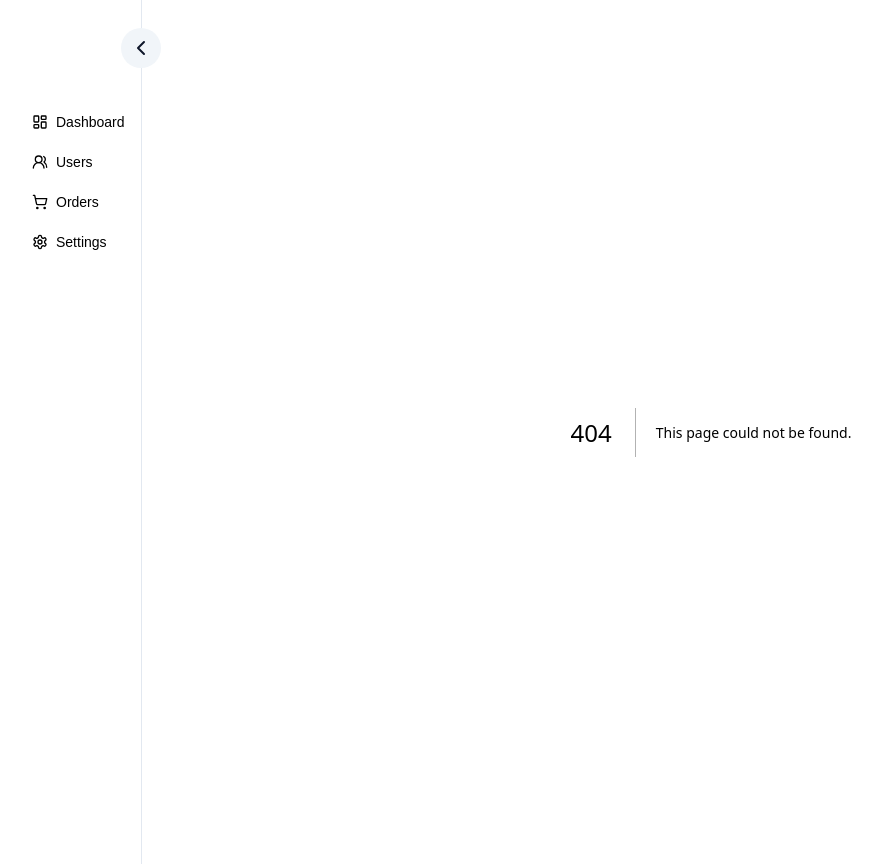
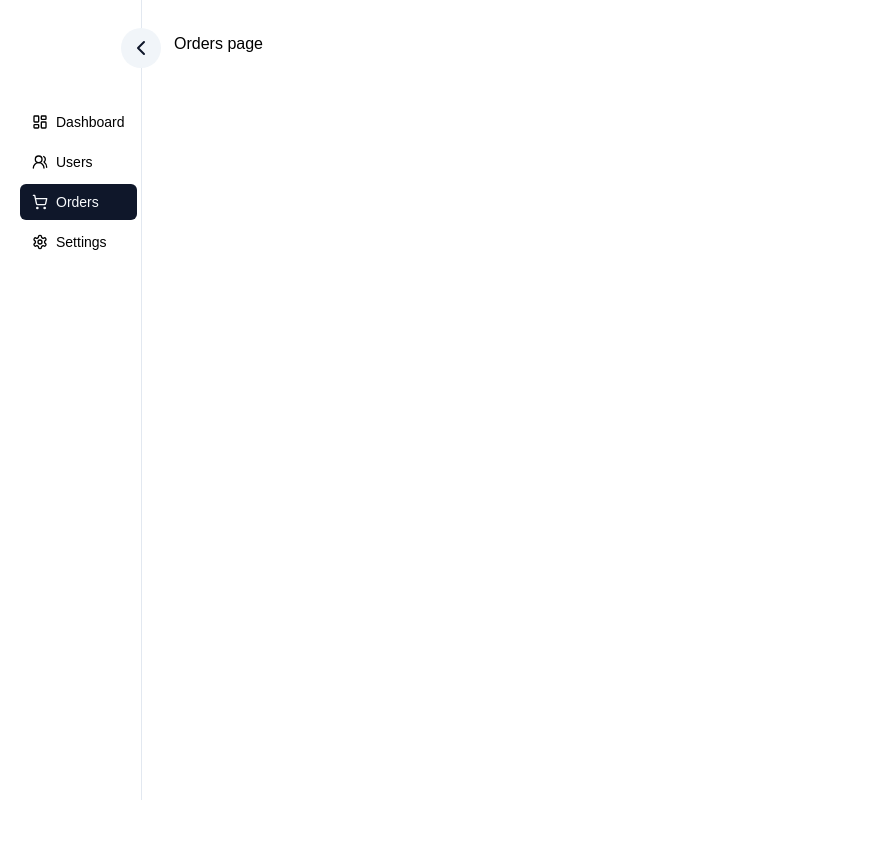
Before and after one commit to emamjion/shadcn-dashboard, a Next.js app: page /dashboard/orders in a window 1280 px wide. Before the commit this address had no page. Shown: the whole page, without its empty margins (0-890 px from the left). After the commit the page ends 800 px from the top, so only its background shows below. Built offline with nearby package versions, Linux system fonts and the light colour scheme.

Commit message:
dashboard layout changes

```diff
--- /dev/null
+++ b/src/app/(withDashboardLayout)/dashboard/page.tsx
@@ -0,0 +1,66 @@
+import Card, { CardProps } from "@/components/Card";
+import { DataChart } from "@/components/DataChart";
+import PageTitle from "@/components/PageTitle";
+import RecentSales from "@/components/RecentSales";
+import { Button } from "@/components/ui/button";
+import { ChartSpline, CreditCard, DollarSign, Users } from "lucide-react";
+import Link from "next/link";
+
+const cardData: CardProps[] = [
+  {
+    label: "Total Revenue",
+    amount: "$45,231.89",
+    description: "+20.1% from last month",
+    icon: DollarSign,
+  },
+  {
+    label: "Subscriptions",
+    amount: "+2350",
+    description: "+180.1% from last month",
+    icon: Users,
+  },
+  {
+    label: "Sales",
+    amount: "+12,234",
+    description: "+19.1% from last month",
+    icon: CreditCard,
+  },
+  {
+    label: "Active Now",
+    amount: "+573",
+    description: "+201% from last month",
+    icon: ChartSpline,
+  },
+];
+
+export default function Home() {
+  return (
+    <div>
+      <div className="flex justify-between">
+          <PageTitle title="Dashboard" />
+          <Link href='/login'>
+          <Button>Logout</Button>
+          </Link>
+      </div>
+      <section className="flex gap-4 mt-4">
+        {
+          cardData.map((cd, index) => (
+            <Card key={index} label={cd.label} amount={cd.amount} description={cd.description} icon={cd.icon} />
+          ))
+        }
+      </section>
+      {/* chart and Recent sales section */}
+      <section className="mt-4 flex gap-4">
+        {/* chart */}
+        <div className="w-[60%]">
+          <DataChart/>
+        </div>
+
+        {/* Recent sales */}
+        <div className="w-[40%] p-6 rounded-xl border shadow">
+          <RecentSales/>
+        </div>
+      </section>
+    </div>
+  );
+}
--- /dev/null
+++ b/src/app/(withDashboardLayout)/layout.tsx
@@ -0,0 +1,16 @@
+import SideNavbar from '@/components/SideNavbar'
+import React, { ReactNode } from 'react'
+
+const DashboardLayout = ({children} : {children : ReactNode}) => {
+  return (
+    <div className={`w-full min-h-screen bg-white text-black flex`}>
+        {/* Sidebar */}
+        <SideNavbar />
+
+        {/* Dashboard main page */}
+        <div className="p-8 w-full">{children}</div>
+    </div>
+  )
+}
+
+export default DashboardLayout
--- a/src/app/layout.tsx
+++ b/src/app/layout.tsx
@@ -1,8 +1,6 @@
-import SideNavbar from "@/components/SideNavbar";
 import type { Metadata } from "next";
 import localFont from "next/font/local";
 import "./globals.css";
-// import { usePathname } from "next/navigation";
 
 const geistSans = localFont({
   src: "./fonts/GeistVF.woff",
@@ -30,15 +28,9 @@ export default function RootLayout({
   return (
     <html lang="en">
       <body
-        className={`
-          w-full min-h-screen bg-white text-black flex
-          ${geistSans.variable} ${geistMono.variable} antialiased`}
+        className={`${geistSans.variable} ${geistMono.variable} antialiased`}
       >
-        {/* Sidebar */}
-         <SideNavbar />
-
-        {/* main page */}
-        <div className="p-8 w-full">{children}</div>
+        {children}
       </body>
     </html>
   );
--- a/src/app/page.tsx
+++ b/src/app/page.tsx
@@ -1,66 +1,9 @@
-import Card, { CardProps } from "@/components/Card";
-import { DataChart } from "@/components/DataChart";
-import PageTitle from "@/components/PageTitle";
-import RecentSales from "@/components/RecentSales";
-import { Button } from "@/components/ui/button";
-import { ChartSpline, CreditCard, DollarSign, Users } from "lucide-react";
-import Link from "next/link";
+import React from 'react'
 
-const cardData: CardProps[] = [
-  {
-    label: "Total Revenue",
-    amount: "$45,231.89",
-    description: "+20.1% from last month",
-    icon: DollarSign,
-  },
-  {
-    label: "Subscriptions",
-    amount: "+2350",
-    description: "+180.1% from last month",
-    icon: Users,
-  },
-  {
-    label: "Sales",
-    amount: "+12,234",
-    description: "+19.1% from last month",
-    icon: CreditCard,
-  },
-  {
-    label: "Active Now",
-    amount: "+573",
-    description: "+201% from last month",
-    icon: ChartSpline,
-  },
-];
+const Homepage = () => {
+  return (
+    <div>Homepage</div>
+  )
+}
 
-export default function Home() {
-  return (
-    <div>
-      <div className="flex justify-between">
-          <PageTitle title="Dashboard" />
-          <Link href='/login'>
-          <Button>Logout</Button>
-          </Link>
-      </div>
-      <section className="flex gap-4 mt-4">
-        {
-          cardData.map((cd, index) => (
-            <Card key={index} label={cd.label} amount={cd.amount} description={cd.description} icon={cd.icon} />
-          ))
-        }
-      </section>
-      {/* chart and Recent sales section */}
-      <section className="mt-4 flex gap-4">
-        {/* chart */}
-        <div className="w-[60%]">
-          <DataChart/>
-        </div>
-
-        {/* Recent sales */}
-        <div className="w-[40%] p-6 rounded-xl border shadow">
-          <RecentSales/>
-        </div>
-      </section>
-    </div>
-  );
-}
+export default Homepage
--- a/src/components/SideNavbar.tsx
+++ b/src/components/SideNavbar.tsx
@@ -36,25 +36,25 @@ const SideNavbar = () => {
           {
             title: "Dashboard",
             icon: LayoutDashboard,
-            href: "/",
+            href: "/dashboard",
             variant: "default",
           },
           {
             title: "Users",
             icon: UsersRound,
-            href: "/users",
+            href: "/dashboard/users",
             variant: "ghost",
           },
           {
             title: "Orders",
             icon: ShoppingCart,
-            href: "/orders",
+            href: "/dashboard/orders",
             variant: "ghost",
           },
           {
             title: "Settings",
             icon: Settings,
-            href: "/settings",
+            href: "/dashboard/settings",
             variant: "ghost",
           },
         ]}
```
Also changed, not shown: src/app/(withDashboardLayout)/dashboard/orders/page.tsx (renamed from src/app/orders/page.tsx), src/app/(withDashboardLayout)/dashboard/settings/page.tsx (renamed from src/app/settings/page.tsx), src/app/(withDashboardLayout)/dashboard/users/page.tsx (renamed from src/app/users/page.tsx).
